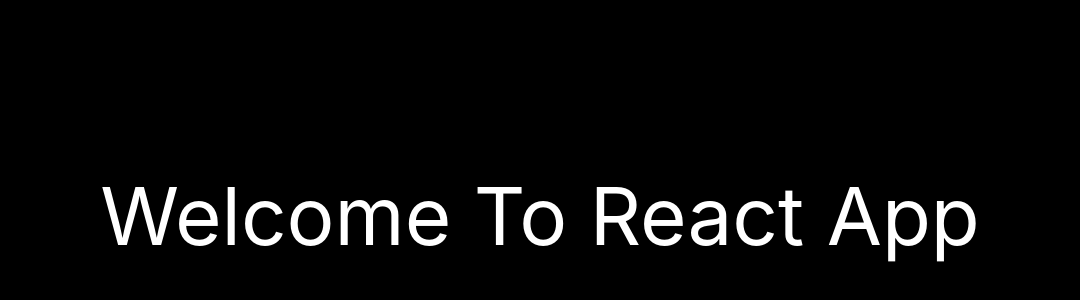
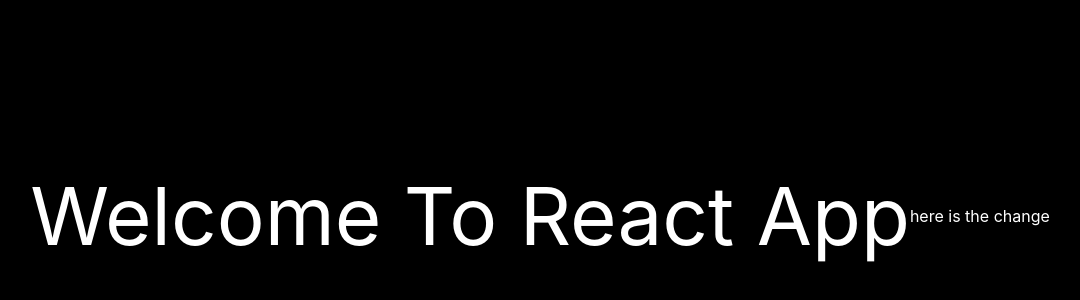
Before and after one commit to preysent/fusion-feast-house, a React (Create React App) app: page / in a window 1280 px wide. Shown: the part 184-484 px from the top of the page, without its empty margins (100-1180 px from the left). Built offline with nearby package versions, Linux system fonts and the light colour scheme.

Commit message:
added new pera

```diff
--- a/src/App.js
+++ b/src/App.js
@@ -4,8 +4,11 @@ function App() {
   return (
     <div className='bg-black text-white h-[100vh] flex justify-center items-center'>
       <h1 className='text-[10vh] capitalize'>welcome to react app</h1>
+      <p> here is the change </p>
     </div>
   );
 }
 
+
+
 export default App;
```
